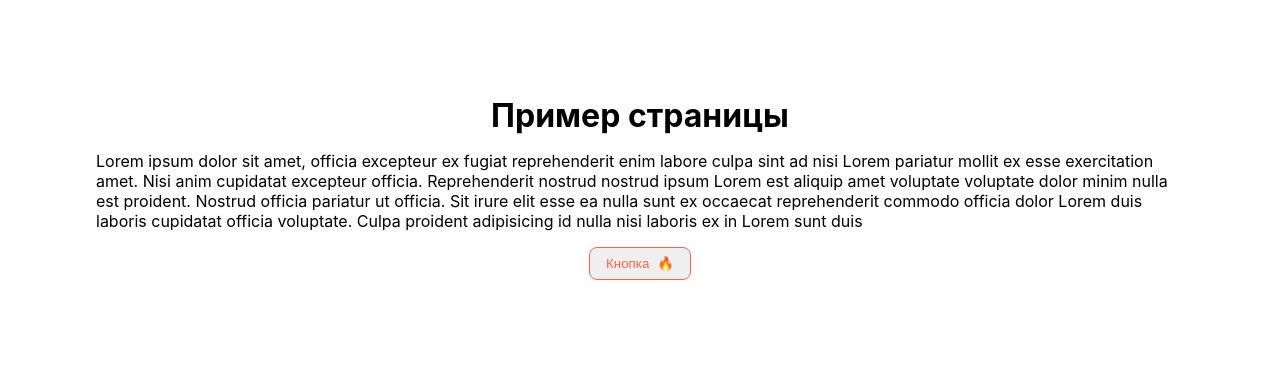
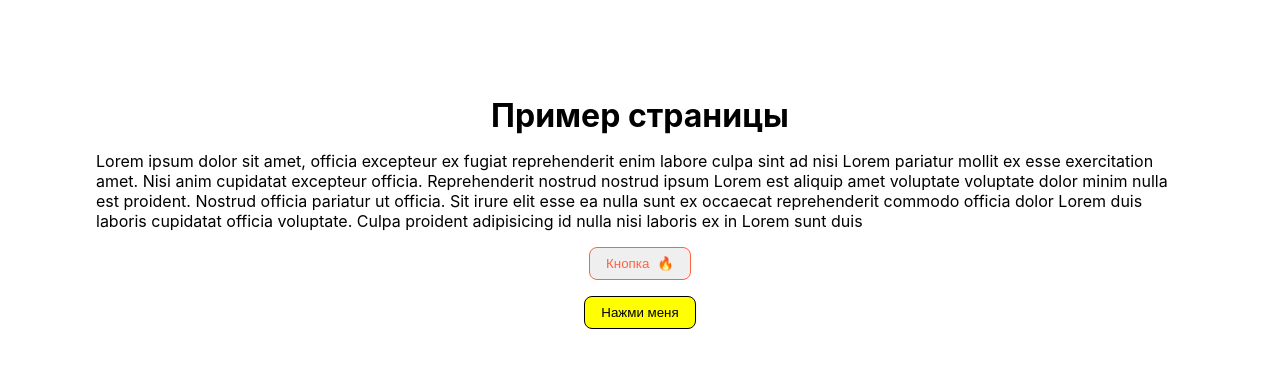
Before and after one commit to LiubovMorozova90/Pet-project_React, a Next.js app: page / in a window 1280 px wide. Shown: the top 368 px of the page. Built offline with nearby package versions, Linux system fonts and the light colour scheme.

Commit message:
add button

```diff
--- a/pages/index.tsx
+++ b/pages/index.tsx
@@ -2,6 +2,12 @@ import Head from 'next/head';
 
 import ExampleButton from 'components/ExampleButton';
 import styles from 'styles/Home.module.css';
+
+import Button from 'components/ExampleButton/newButton';
+
+const handleClick = () => {
+    console.log('Кнопка была нажата');
+  };
 
 export default function Home() {
   return (
@@ -24,6 +30,10 @@ export default function Home() {
         <ExampleButton textColor="tomato" emoji="🔥">
           Кнопка
         </ExampleButton>
+
+        <Button onClick={handleClick} color="Yellow">
+          Нажми меня
+      </Button>
       </main>
     </>
   );
--- a/src/components/ExampleButton/newButton/index.tsx
+++ b/src/components/ExampleButton/newButton/index.tsx
@@ -0,0 +1,27 @@
+import React from 'react';
+import PropTypes from 'prop-types';
+import style from './newButton.module.css';
+
+const Button = ({
+    children,
+    color,
+    onClick
+}) => {
+  return (
+    <button
+      className={style['new-btn']}
+      style={{ backgroundColor: color }}
+      onClick={onClick}
+    >
+      {children}
+    </button>
+  );
+};
+
+Button.propTypes = {
+  children: PropTypes.node.isRequired,
+  color: PropTypes.string,
+  onClick: PropTypes.func.isRequired,
+};
+
+export default Button;
--- /dev/null
+++ b/src/components/ExampleButton/newButton/newButton.module.css
@@ -0,0 +1,8 @@
+.new-btn {
+    display: flex;
+    gap: 8px;
+    align-items: center;
+    border: 1px solid;
+    border-radius: 8px;
+    padding: 8px 16px;
+  }
```
Also changed, not shown: src/components/ExampleButton/newButton/newButton.modeule.css (deleted).
